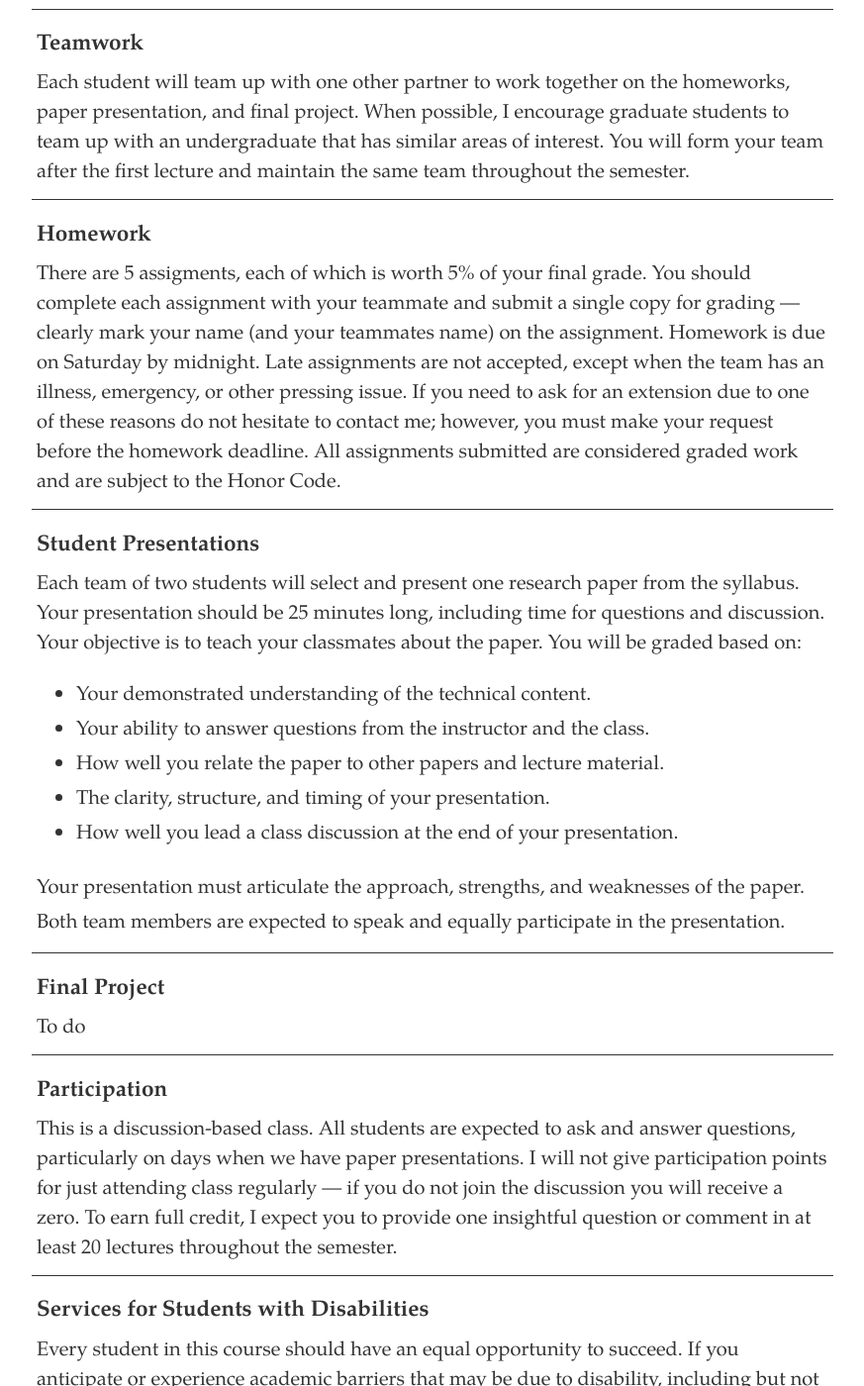
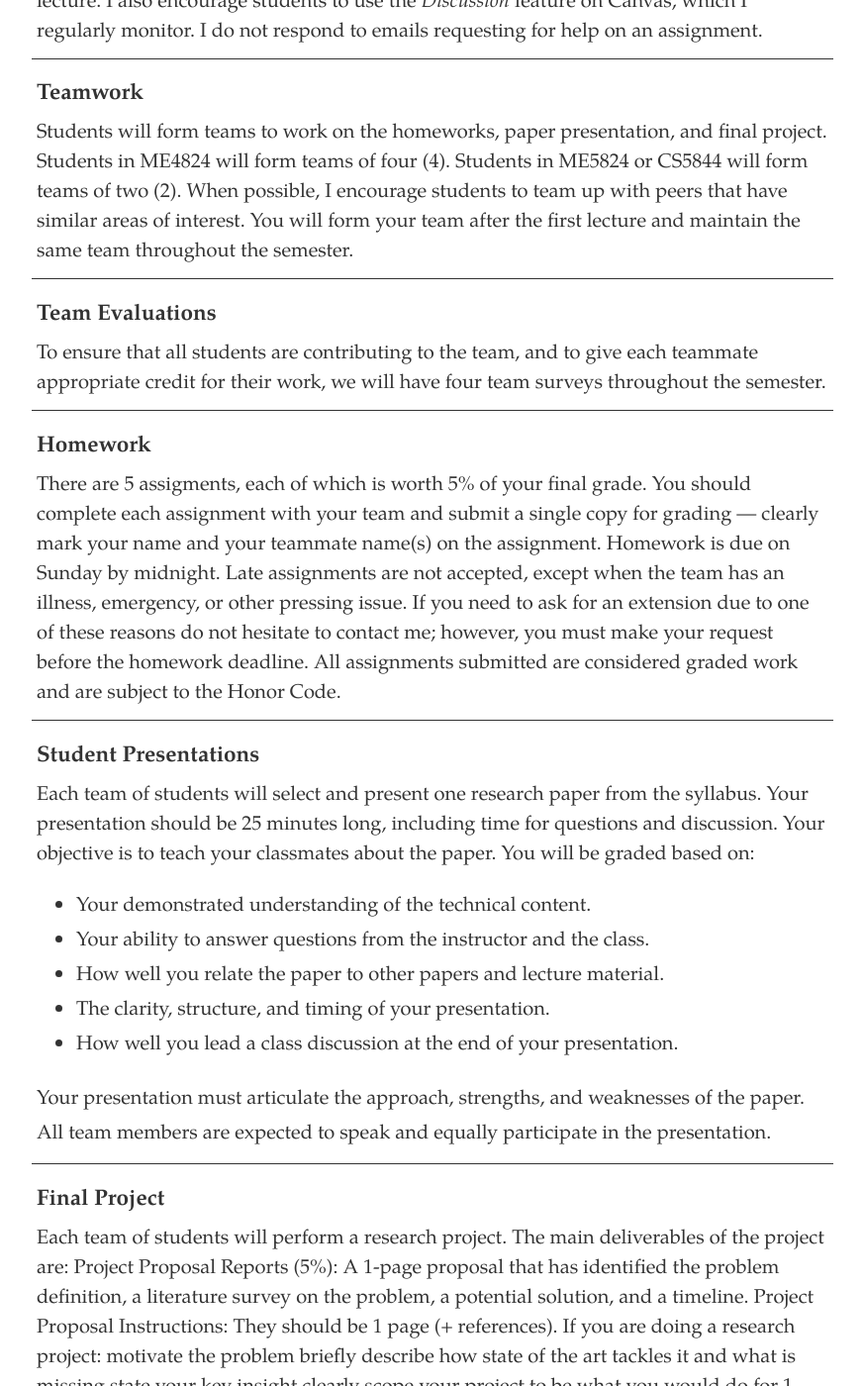
Before and after one commit to dylan-losey/dylan-losey.github.io, a Jekyll site: the page built from me5824-spring22.html, in a window 1280 px wide and 1400 px high, scrolled down 4666 px. Shown: the whole window at 99% size, without its empty margins (203-1076 px from the left). Built offline with Jekyll 4.4.1, drawn with Linux system fonts in a browser that asks for light colours; nearby versions of some CDN libraries; some of the changed text lies outside the part shown.

Commit message:
adding spring course

```diff
--- a/me5824-spring22.html
+++ b/me5824-spring22.html
@@ -158,7 +158,7 @@
       <td>Jan. 27</td>
       <td>Probability</td>
       <td>Artificial Intelligence 13.1 - 13.7</td>
-      <td></td>
+      <td>HW1</td>
     </tr>
     <tr>
       <td>Feb. 1</td>
@@ -176,7 +176,7 @@
         <b><a class="link" href="{{ site.baseurl }} /pdfs/me5824/biyik_learning2021.pdf">Link</a></b>.
         Learning rewards from demonstrations and preferences.
       </td>
-      <td></td>
+      <td>HW2</td>
     </tr>
     <tr>
       <td>Feb. 8</td>
@@ -194,7 +194,7 @@
         <b><a class="link" href="{{ site.baseurl }} /pdfs/me5824/fu_airl2018.pdf">Link</a></b>.
         Adversarial inverse reinforcement learning.
       </td>
-      <td></td>
+      <td>HW3</td>
     </tr>
     <tr>
       <td>Feb. 15</td>
@@ -213,7 +213,7 @@
         <b><a class="link" href="{{ site.baseurl }} /pdfs/me5824/hoque_dagger2021.pdf">Link</a></b>.
         Dataset aggregation for interactive imitation learning.
       </td>
-      <td></td>
+      <td>HW4</td>
     </tr>
     <tr>
       <td>Feb. 22</td>
@@ -241,7 +241,7 @@
         <b><a class="link" href="{{ site.baseurl }} /pdfs/me5824/jarrasse_framework2012.pdf">Link</a></b>.
         Framework for physical interaction.
       </td>
-      <td></td>
+      <td>Project Proposal</td>
     </tr>
     <tr>
       <td>March 3</td>
@@ -293,7 +293,7 @@
         <b><a class="link" href="{{ site.baseurl }} /pdfs/me5824/schrum_statistical2020.pdf">Link</a></b>.
         Likert scales in human-robot interaction studies.
       </td>
-      <td></td>
+      <td>HW5</td>
     </tr>
     <tr>
       <td>March 29</td>
@@ -322,7 +322,7 @@
         <b><a class="link" href="{{ site.baseurl }} /pdfs/me5824/dragan_legibility2013.pdf">Link</a></b>.
         Legibility and predictability of robot motion.
       </td>
-      <td></td>
+      <td>Project Milestone</td>
     </tr>
     <tr>
       <td>April 7</td>
@@ -395,6 +395,12 @@
       <td></td>
       <td></td>
     </tr>
+    <tr>
+      <td>May 10</td>
+      <td></td>
+      <td></td>
+      <td>Final Report</td>
+    </tr>
   </table>
 </div>
 
@@ -417,10 +423,10 @@
 <hr>
 <div>
   <h3>Teamwork</h3>
-  <p>Each student will team up with one other partner to work together on the
-    homeworks, paper presentation, and final project.
-    When possible, I encourage graduate students to team up with an undergraduate
-    that has similar areas of interest.
+  <p>Students will form teams to work on the homeworks, paper presentation, and final project.
+    Students in ME4824 will form teams of four (4).
+    Students in ME5824 or CS5844 will form teams of two (2).
+    When possible, I encourage students to team up with peers that have similar areas of interest.
     You will form your team after the first lecture and maintain the same team
     throughout the semester.
   </p>
@@ -428,11 +434,20 @@
 
 <hr>
 <div>
+  <h3>Team Evaluations</h3>
+  <p>To ensure that all students are contributing to the team,
+    and to give each teammate appropriate credit for their work,
+    we will have four team surveys throughout the semester.
+  </p>
+</div>
+
+<hr>
+<div>
   <h3>Homework</h3>
   <p>There are 5 assigments, each of which is worth 5% of your final grade.
-    You should complete each assignment with your teammate and submit a single copy for grading &mdash;
-    clearly mark your name (and your teammates name) on the assignment.
-    Homework is due on Saturday by midnight.
+    You should complete each assignment with your team and submit a single copy for grading &mdash;
+    clearly mark your name and your teammate name(s) on the assignment.
+    Homework is due on Sunday by midnight.
     Late assignments are not accepted, except when the team has an illness, emergency, or other pressing issue.
     If you need to ask for an extension due to one of these reasons do not hesitate to contact me;
     however, you must make your request before the homework deadline.
@@ -455,14 +470,30 @@
       <li>How well you lead a class discussion at the end of your presentation.</li>
     </ul>
     Your presentation must articulate the approach, strengths, and weaknesses of the paper.
-    Both team members are expected to speak and equally participate in the presentation.
+    All team members are expected to speak and equally participate in the presentation.
   </p>
 </div>
 
 <hr>
 <div>
   <h3>Final Project</h3>
-  <p>To do
+  <p>Each team of students will perform a research project. The main deliverables of the project are:
+
+Project Proposal Reports (5%): A 1-page proposal that has identified the problem definition, a literature survey on the problem, a potential solution, and a timeline.
+Project Proposal Instructions: They should be 1 page (+ references).
+If you are doing a research project:
+
+motivate the problem
+briefly describe how state of the art tackles it and what is missing
+state your key insight clearly
+scope your project to be what you would do for 1 paper; you don't have to have all results for the project, you can have just preliminary result at the end of the semester, but choose a problem that is not trivial and not an entire PhD thesis either
+Project Milestone Reviews (5%): A 2-page writeup that goes through the progress so far, if there needs to be any changes to the goals, and the updated timeline. You should schedule a meeting with me or the CA to go over the milestone reviews.
+
+Project Presentation, Possibly with Demo (10%): A short (~15-min) presentation reporting the final findings of the project.
+
+Final Project Report (20%): A 5-8 page project report.
+
+
   </p>
 </div>
 
```
Also changed, not shown: other parts of me5824-spring22.html (+1 -1 lines).
